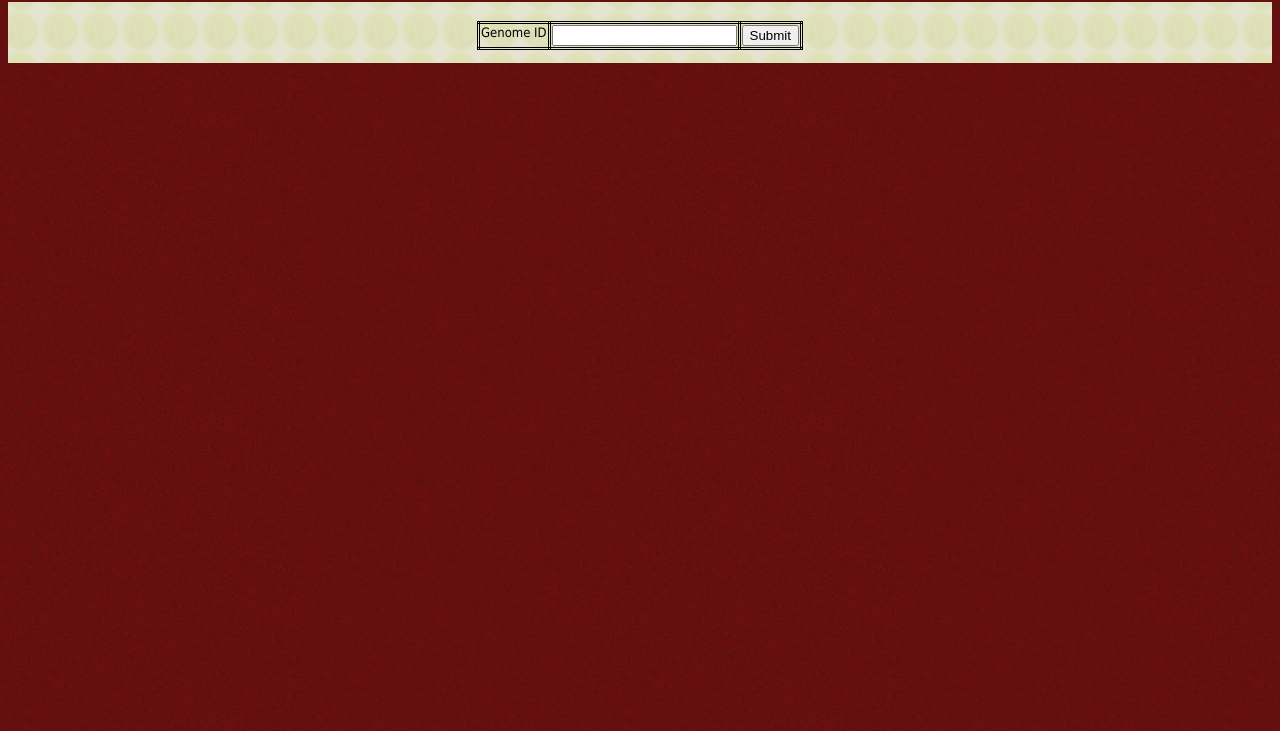
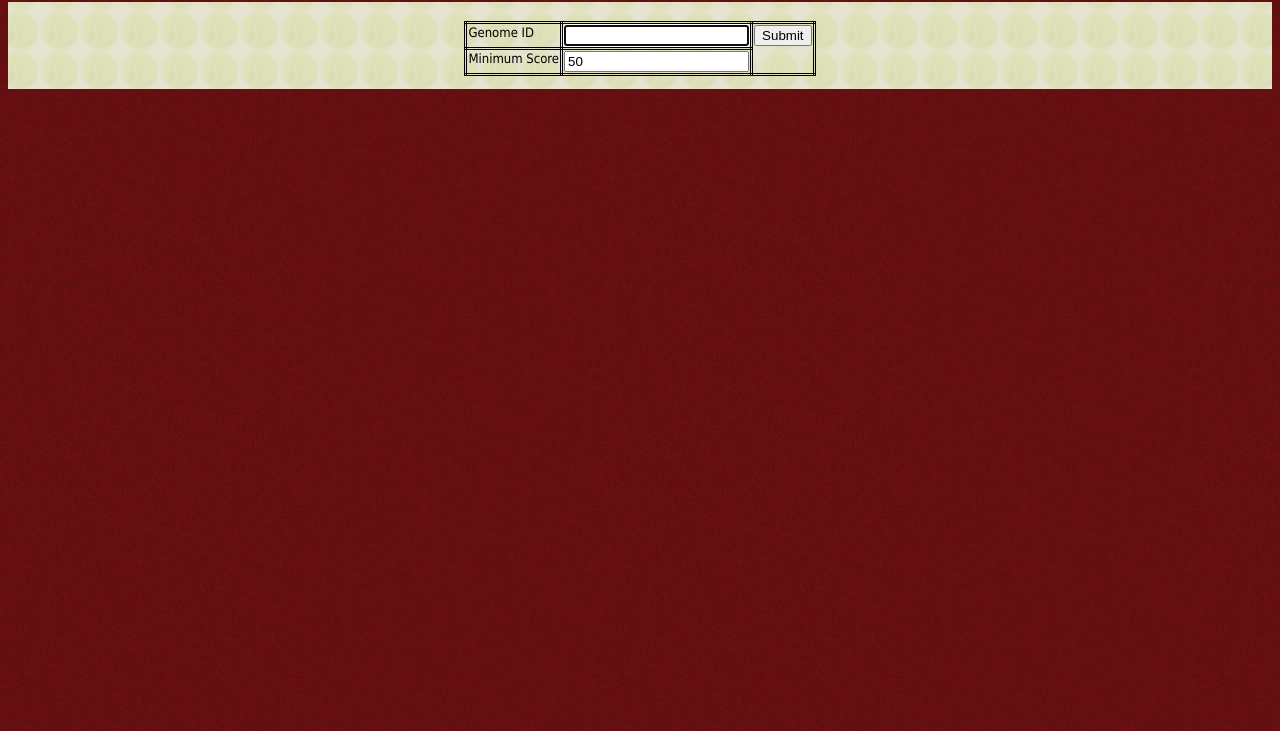
Before and after one commit to SEEDtk/Web, a plain HTML site: page Web/coupling.html in a window 1280 px wide. Shown: the part 69-800 px from the top of the page. Drawn offline with Linux system fonts and the light colour scheme.

Commit message:
Support for configurable filtering.

```diff
--- a/Web/coupling.html
+++ b/Web/coupling.html
@@ -15,9 +15,10 @@
 <table style="margin-left: auto; margin-right: auto">
   <tbody>
     <tr>
-      <td>Genome ID</td><td><input name="genome" type="text" size="20" /></td>
-      <td><input type="submit" /></td>
+      <td>Genome ID</td><td><input name="genome" type="text" size="20" autofocus/></td>
+      <td rowspan="2"><input type="submit" /></td>
     </tr>
+    <tr><td>Minimum Score</td><td><input name="filter" type="text" value="50" /></td></tr>
   </tbody>
 </table>
 
```
Also changed, not shown: 1 other file.
